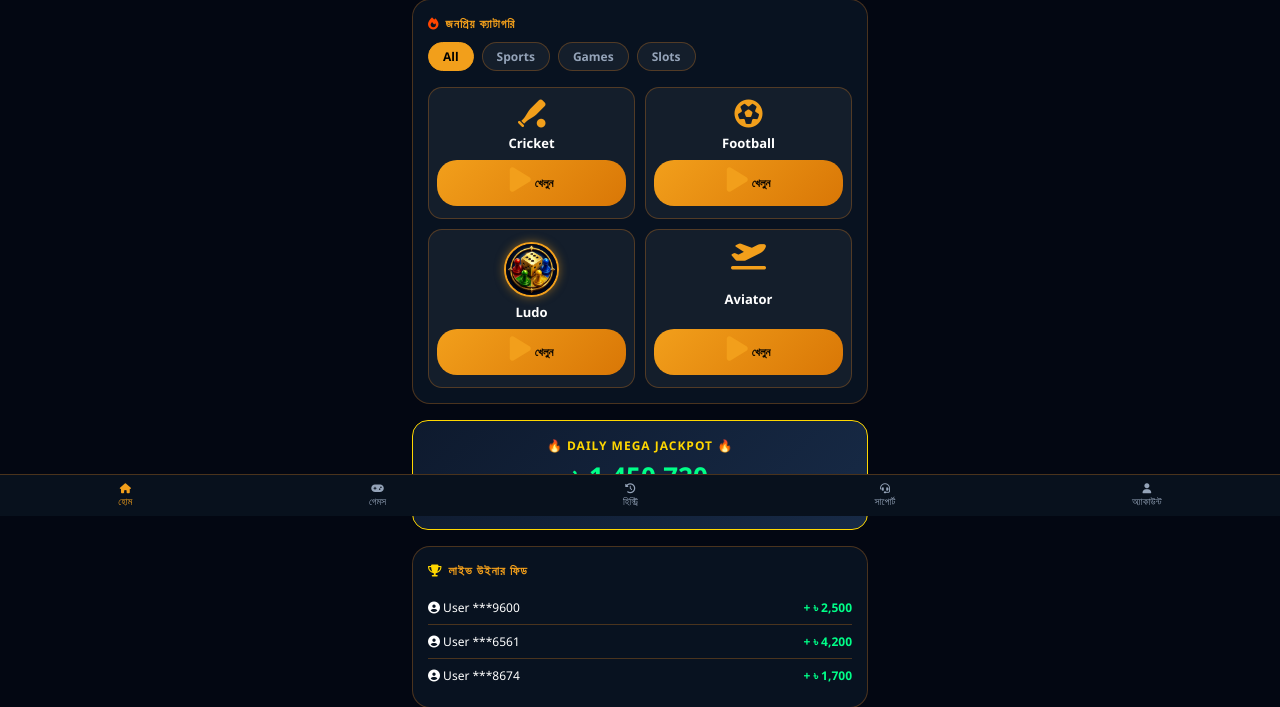
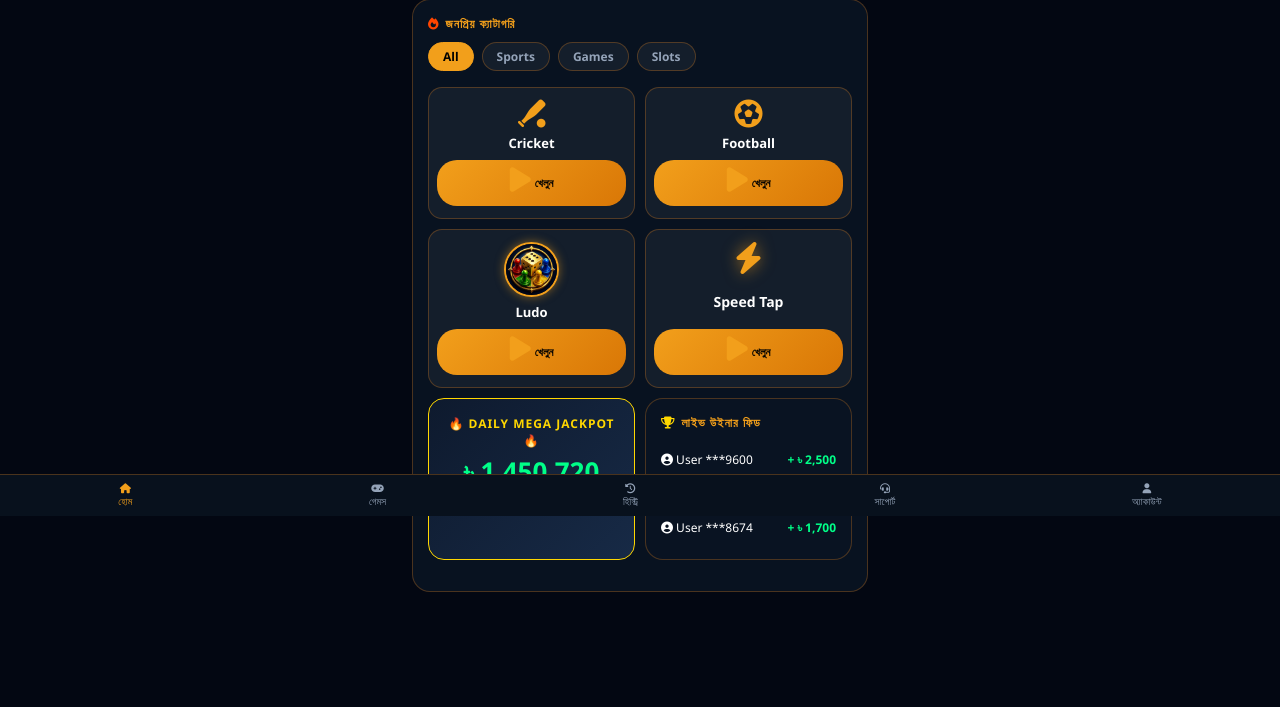
Before and after one commit to nishankazi514-cell/Bdxbet, a Flask app: page / in a window 1280 px wide. Shown: the part 284-991 px from the top of the page. After the commit the page ends 876 px from the top, so only its background shows below. Run offline with Flask 3, Linux system fonts and the light colour scheme; the visitor is signed in with stand-in values (Sample User, id 1); data comes from the database, SQL or seed files in the repository; some libraries are stand-ins or nearby versions.

Commit message:
Add Speed Tap game card to index.html

```diff
--- a/templates/index.html
+++ b/templates/index.html
@@ -178,9 +178,11 @@ body {
       </div>
 
 
-      <div class="game-card" data-category="betting"><i class="fa-solid fa-plane-departure"></i><div class="game-title">Aviator</div><button class="play-btn" onclick="startPlayGame('Aviator',10)"><i class="fa-solid fa-play"></i> <span data-i18n="play">খেলুন</span></button></div>
-    </div>
-  </div>
+      <div class="game-card" data-category="betting">
+  <i class="fa-solid fa-bolt" style="color: var(--gold); font-size: 32px; margin-bottom: 8px; filter: drop-shadow(0 0 8px rgba(242, 159, 27, 0.6));"></i>
+  <div class="game-title" style="font-size: 14px; font-weight: 900; color: #fff;">Speed Tap</div>
+  <button class="play-btn" onclick="window.location.href='/speed-tap'"><i class="fa-solid fa-play"></i> <span data-i18n="play">খেলুন</span></button>
+      </div>
 
   <div class="jackpot-box">
     <div class="jackpot-title">🔥 DAILY MEGA JACKPOT 🔥</div>
```
